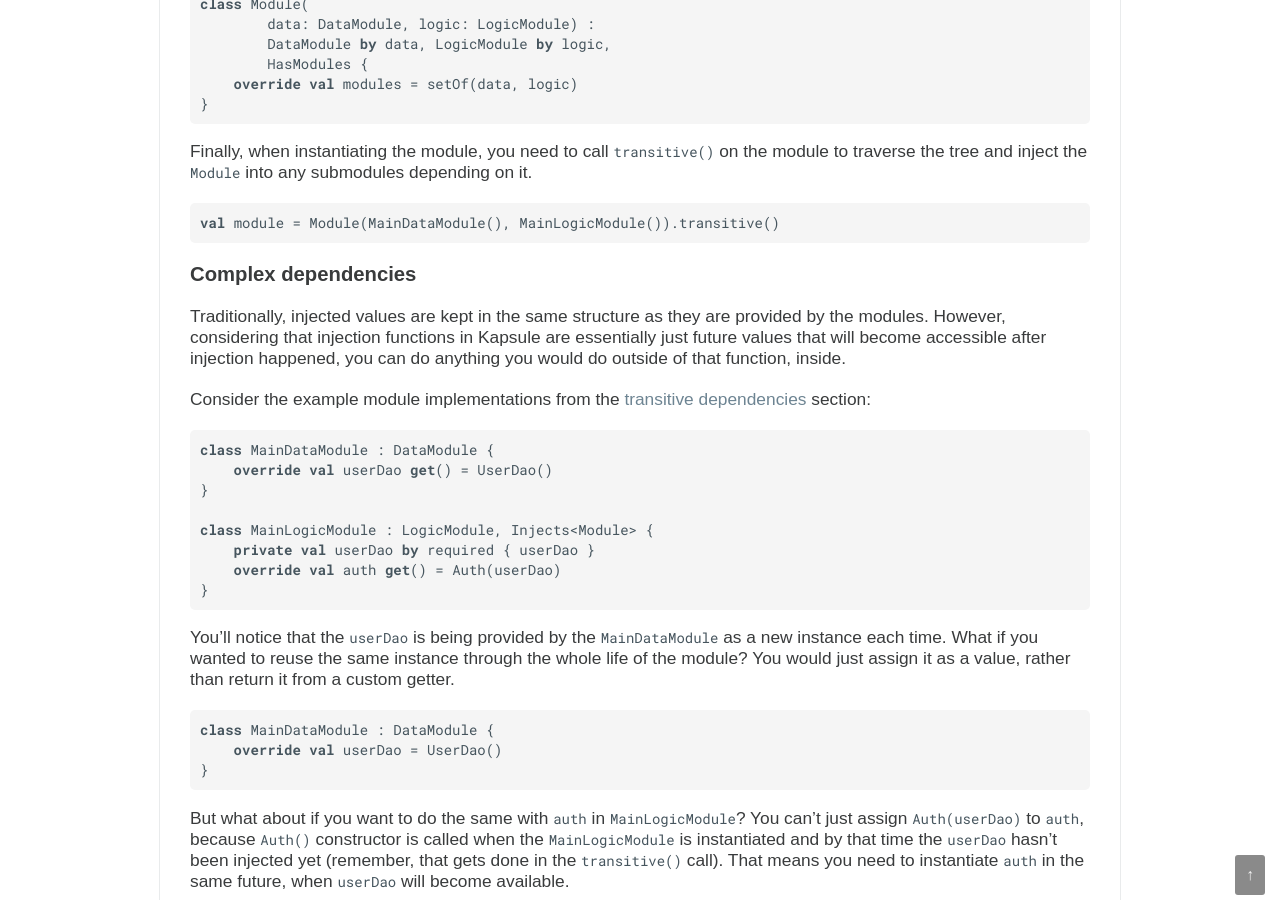
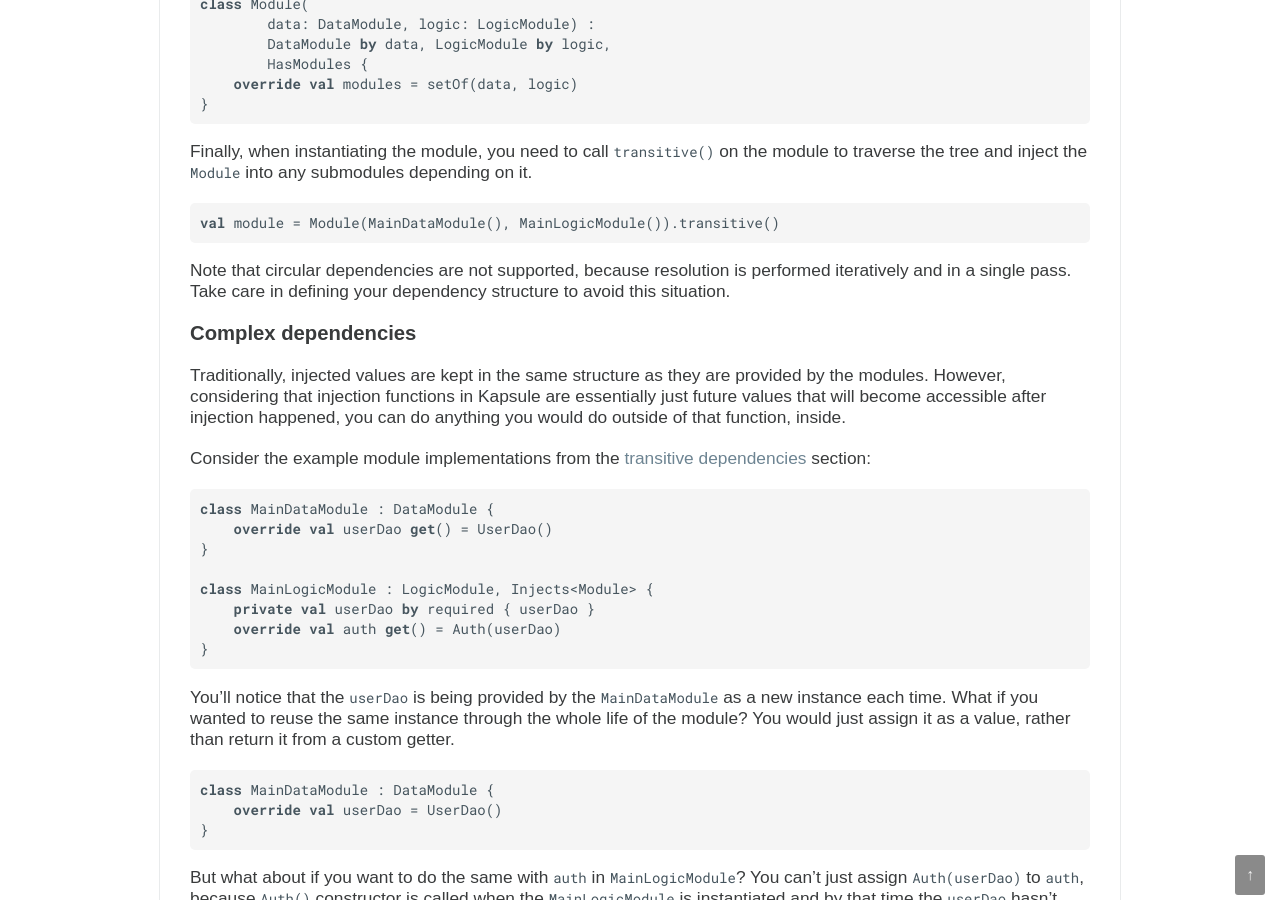
Before and after one commit to Legosteen11/traversals.github.io, a Jekyll site: the page built from kapsule/index.md, in a window 1280 px wide and 900 px high, scrolled down 5331 px. Built offline with Jekyll 4.4.1, drawn with Linux system fonts in a browser that asks for light colours; nearby versions of some CDN libraries; some web fonts are replaced.

Commit message:
Add circular dependency note to Kapsule docs

```diff
--- a/kapsule/index.md
+++ b/kapsule/index.md
@@ -282,6 +282,8 @@ Finally, when instantiating the module, you need to call `transitive()` on the m
 val module = Module(MainDataModule(), MainLogicModule()).transitive()
 ~~~
 
+Note that circular dependencies are not supported, because resolution is performed iteratively and in a single pass. Take care in defining your dependency structure to avoid this situation.
+
 <a name="complex-dependencies"/>
 ### Complex dependencies
 
```
